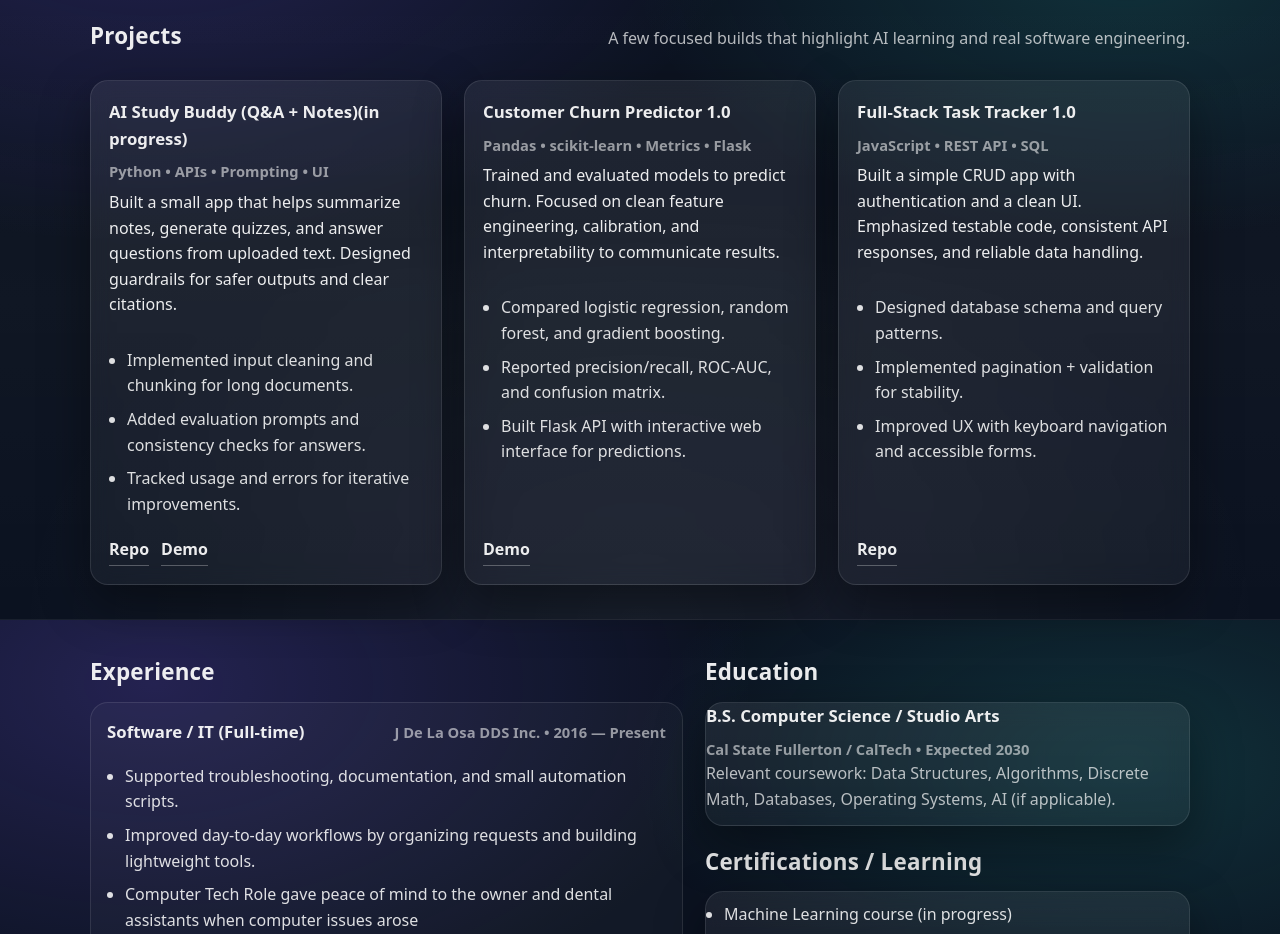
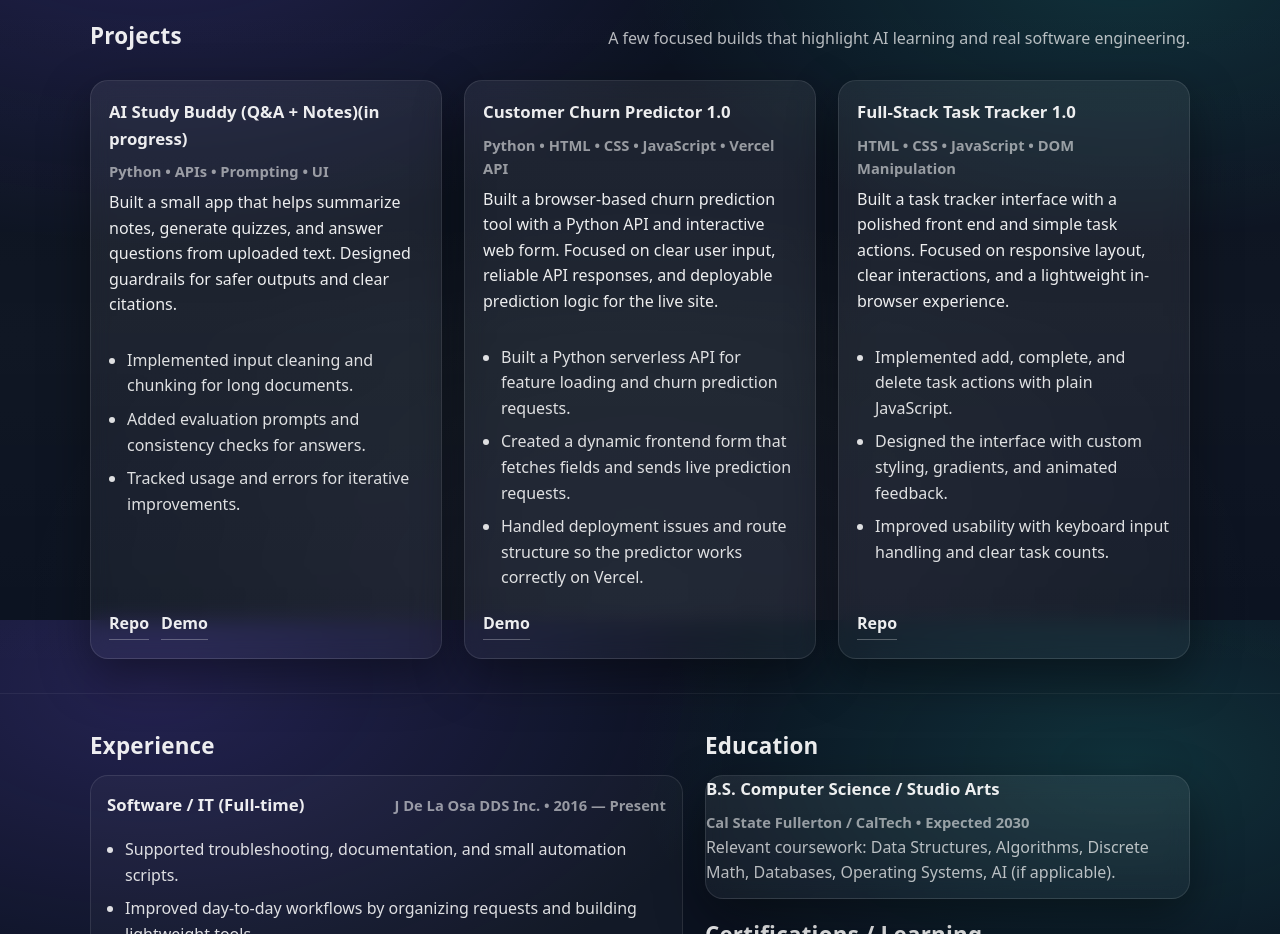
Before and after one commit to DiegoDevHQ/portfolio, a website: page index.html in a window 1280 px wide. Shown: the part 980-1914 px from the top of the page. Drawn offline with Linux system fonts and the light colour scheme.

Commit message:
Add files via upload

```diff
--- a/index.html
+++ b/index.html
@@ -156,16 +156,16 @@
             <article class="card project">
               <div class="card-top">
                 <h3>Customer Churn Predictor 1.0</h3>
-                <p class="meta">Pandas • scikit-learn • Metrics • Flask</p>
+                <p class="meta">Python • HTML • CSS • JavaScript • Vercel API</p>
               </div>
               <p>
-                Trained and evaluated models to predict churn. Focused on clean feature engineering, calibration, and
-                interpretability to communicate results.
+                Built a browser-based churn prediction tool with a Python API and interactive web form. Focused on clear
+                user input, reliable API responses, and deployable prediction logic for the live site.
               </p>
               <ul class="bullets">
-                <li>Compared logistic regression, random forest, and gradient boosting.</li>
-                <li>Reported precision/recall, ROC-AUC, and confusion matrix.</li>
-                <li>Built Flask API with interactive web interface for predictions.</li>
+                <li>Built a Python serverless API for feature loading and churn prediction requests.</li>
+                <li>Created a dynamic frontend form that fetches fields and sends live prediction requests.</li>
+                <li>Handled deployment issues and route structure so the predictor works correctly on Vercel.</li>
               </ul>
               <div class="links">
                 <a href="/predictor.html" aria-label="Live demo link">Demo</a>
@@ -176,16 +176,16 @@
             <article class="card project">
               <div class="card-top">
                 <h3>Full-Stack Task Tracker 1.0</h3>
-                <p class="meta">JavaScript • REST API • SQL</p>
+                <p class="meta">HTML • CSS • JavaScript • DOM Manipulation</p>
               </div>
               <p>
-                Built a simple CRUD app with authentication and a clean UI. Emphasized testable code, consistent API
-                responses, and reliable data handling.
+                Built a task tracker interface with a polished front end and simple task actions. Focused on responsive
+                layout, clear interactions, and a lightweight in-browser experience.
               </p>
               <ul class="bullets">
-                <li>Designed database schema and query patterns.</li>
-                <li>Implemented pagination + validation for stability.</li>
-                <li>Improved UX with keyboard navigation and accessible forms.</li>
+                <li>Implemented add, complete, and delete task actions with plain JavaScript.</li>
+                <li>Designed the interface with custom styling, gradients, and animated feedback.</li>
+                <li>Improved usability with keyboard input handling and clear task counts.</li>
               </ul>
               <div class="links">
                 <a href="tasktracker.html" aria-label="Project repository link">Repo</a>
```
